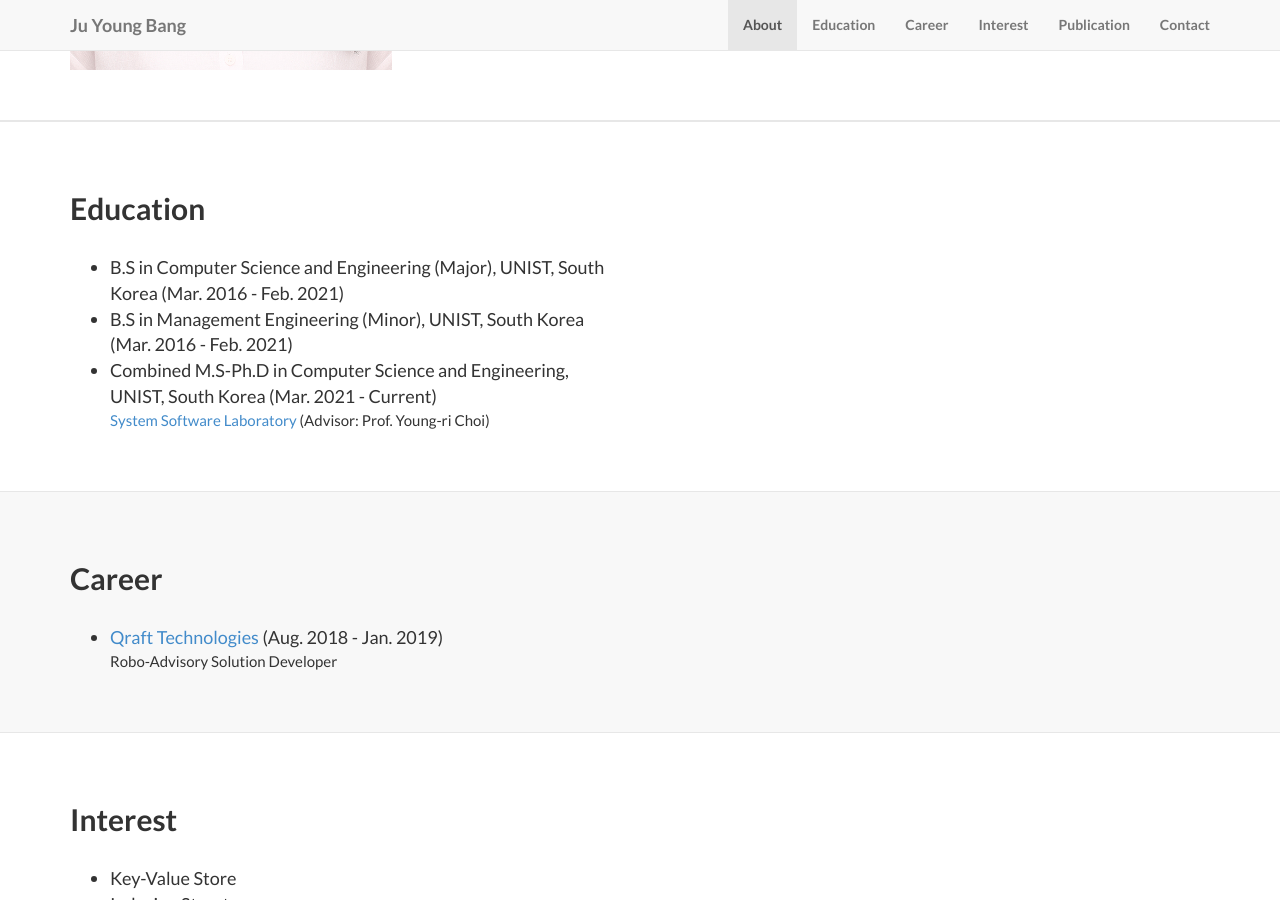
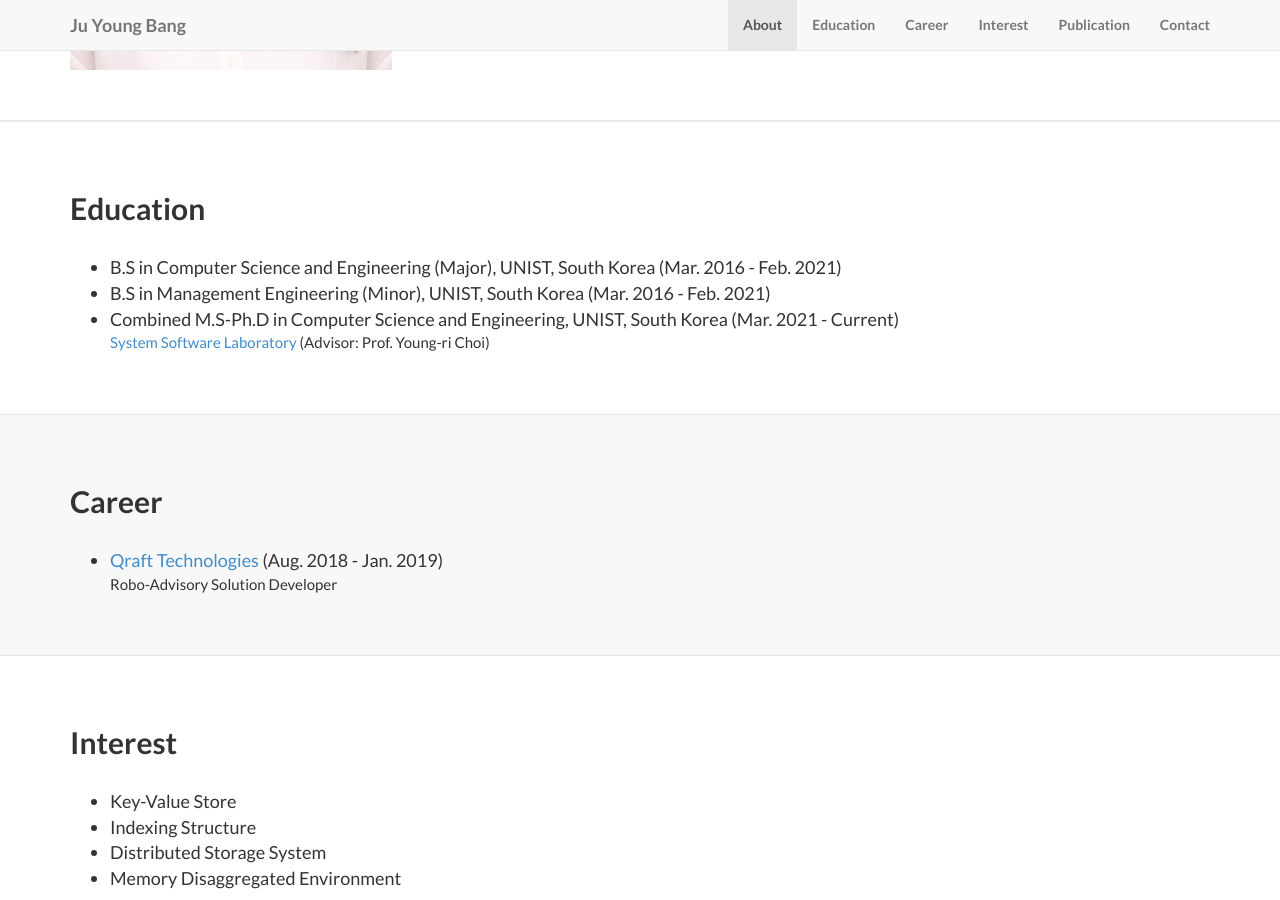
Before and after one commit to juyoungbang/juyoungbang.github.io, a Jekyll site: the page built from index.html, in a window 1280 px wide and 900 px high, scrolled down 1208 px. Built offline with Jekyll 4.4.1, drawn with Linux system fonts in a browser that asks for light colours.

Commit message:
Modify style

```diff
--- a/_includes/education.html
+++ b/_includes/education.html
@@ -2,7 +2,7 @@
 <section id="education" class="content-section-b">
     <div class="container">
         <div class="row">
-            <div class="col-lg-6">
+            <div class="col-sm-12">
                 <h2>Education</h2>
                 <br />
                 <ul style="font-size:18px; font-weight:lighter">
```
